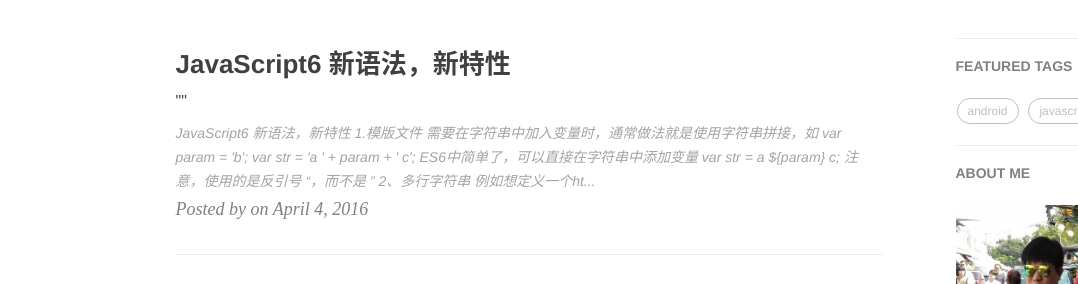
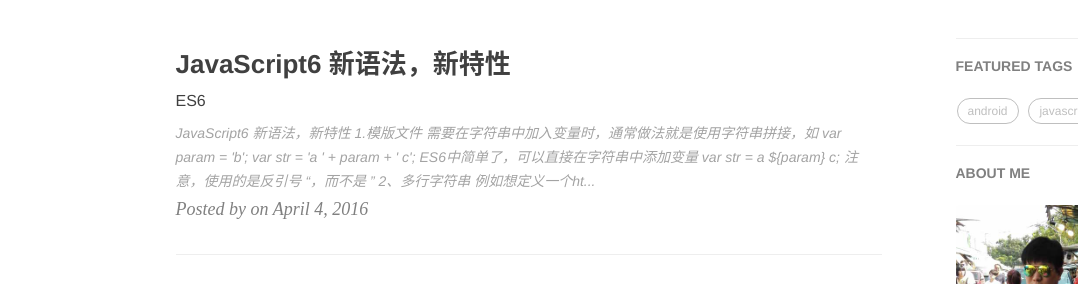
Before and after one commit to kennyhui/kennyhui.github.io, a Jekyll site: the page built from tags.html, in a window 1280 px wide and 900 px high, scrolled down 500 px. Shown: the part 168-452 px from the top of the window, without its empty margins (202-1280 px from the left). Built offline with Jekyll 4.4.1, drawn with Linux system fonts in a browser that asks for light colours; nearby versions of some CDN libraries; comment, search, counter and statistics services are not loaded.

Commit message:
modified:   _posts/2016-04-04-js-js6.markdown

```diff
--- a/_posts/2016-04-04-js-js6.markdown
+++ b/_posts/2016-04-04-js-js6.markdown
@@ -1,7 +1,7 @@
 ---
 layout:     post
 title:      "JavaScript6 新语法，新特性"
-subtitle:   " \"\""
+subtitle:   "ES6"
 date:       2016-04-04 10:00:00
 author:     ""
 header-img: "img/post-bg-2015.jpg"
@@ -81,7 +81,7 @@
 
 我还没实际应用，不知道实际兼容效果是否有那么好
 
-babel的官网 https://babeljs.io/
+babel的官网 [https://babeljs.io/](https://babeljs.io/)
 
 babel 示例
 
@@ -99,6 +99,7 @@
     $ npm install gulp
     $ npm install --save-dev gulp-babel
     $ npm install --save-dev babel-preset-es2015
+
 （2）测试脚本
 
 用ES6方式写一个测试 a.js
```
